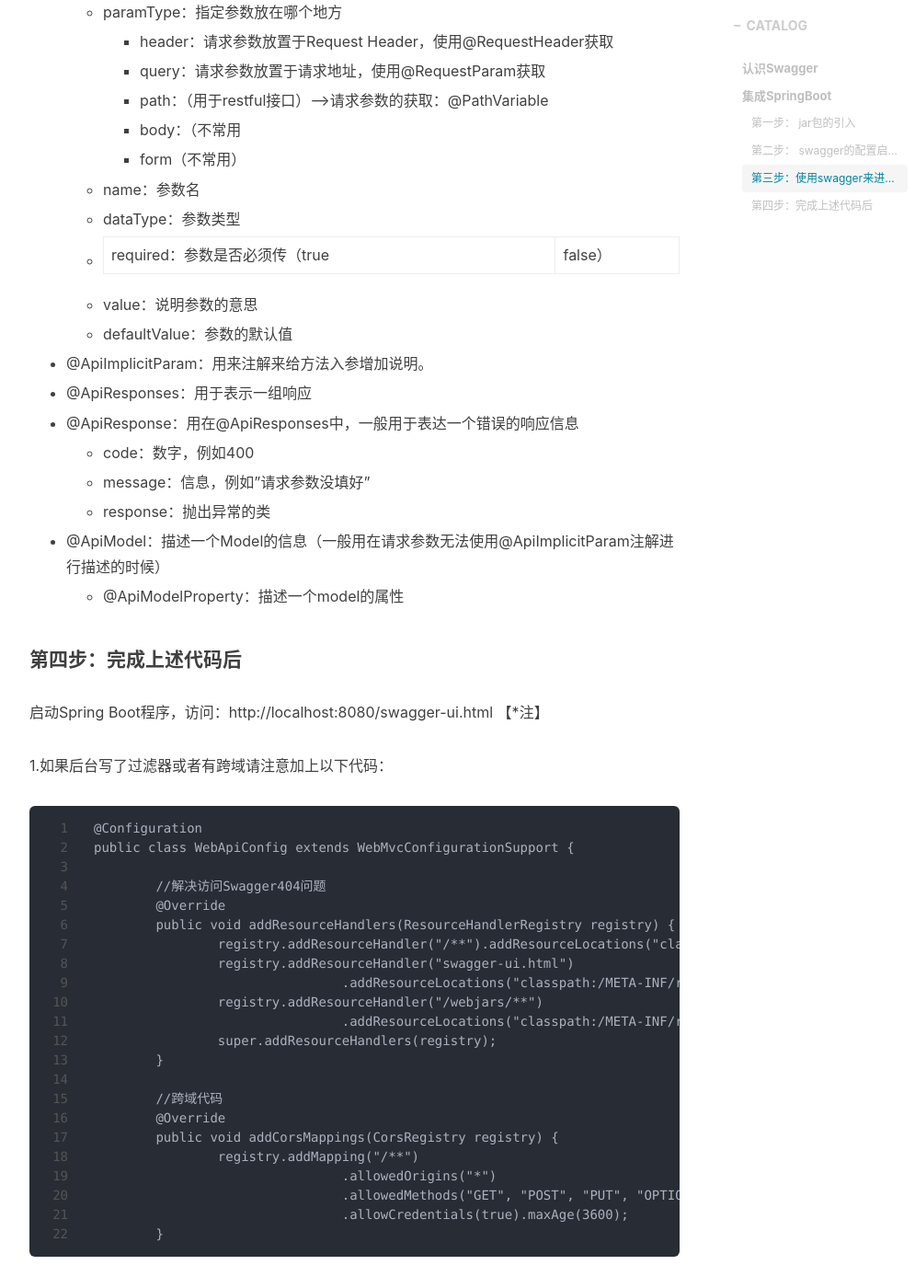
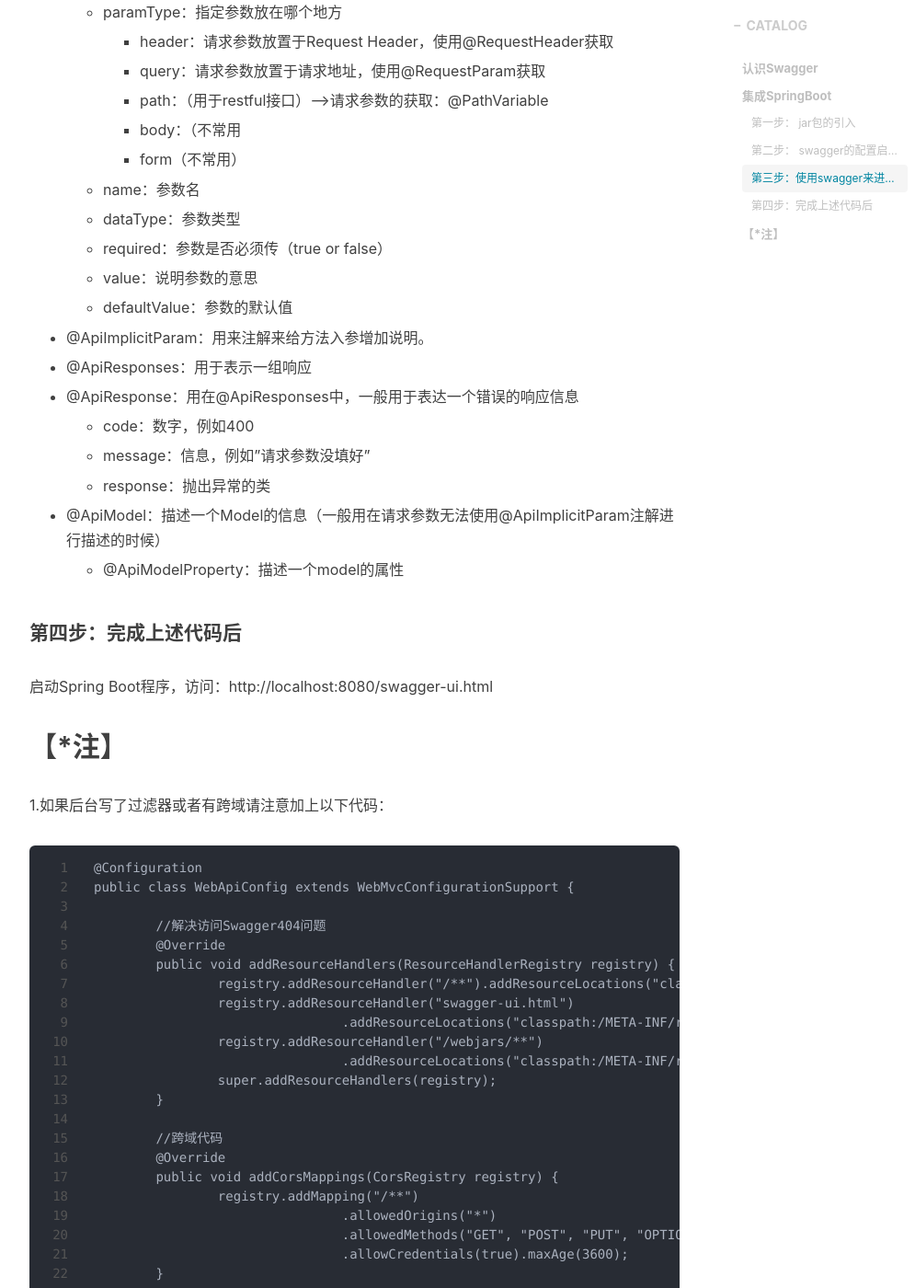
Before and after one commit to mochengyanliu/mochengyanliu.github.io, a Jekyll site: the page built from _posts/2018-10-24-微服务-2018.markdown, in a window 1280 px wide and 1400 px high, scrolled down 4969 px. Shown: the whole window at 92% size, without its empty margins (233-1228 px from the left). Built offline with Jekyll 4.4.1, drawn with Linux system fonts in a browser that asks for light colours; nearby versions of some CDN libraries; comment, search, counter and statistics services are not loaded.

Commit message:
修改内容

```diff
--- a/_posts/2018-10-24-微服务-2018.markdown
+++ b/_posts/2018-10-24-微服务-2018.markdown
@@ -213,7 +213,7 @@ Swagger使用的注解及其说明：
 
     -   dataType：参数类型
 
-	-   required：参数是否必须传（true | false）
+	-   required：参数是否必须传（true or false）
 
     -   value：说明参数的意思
 
@@ -237,7 +237,8 @@ Swagger使用的注解及其说明：
 
 #### 第四步：完成上述代码后
 启动Spring Boot程序，访问：http://localhost:8080/swagger-ui.html
-【*注】
+
+## 【*注】
 
 1.如果后台写了过滤器或者有跨域请注意加上以下代码：
 
```
